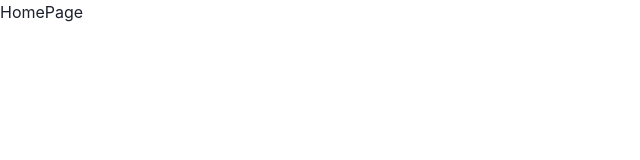
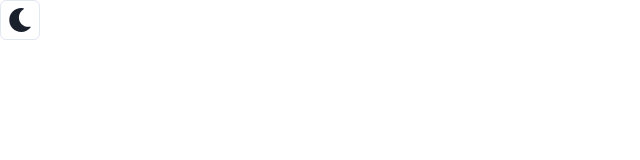
Before and after one commit to avintimilsina/Chirp, a Next.js app: page / in a window 1280 px wide. Shown: the top 160 px of the page, without its empty margins (0-640 px from the left). Built offline with nearby package versions, Linux system fonts and the light colour scheme.

Commit message:
Made Theme Selector

```diff
--- a/firebase.ts
+++ b/firebase.ts
@@ -2,7 +2,6 @@ import { initializeApp } from "firebase/app";
 import { getAuth } from "firebase/auth";
 import { getFirestore } from "firebase/firestore";
 import { getStorage } from "firebase/storage";
-import { getAnalytics } from "firebase/analytics";
 
 const firebaseConfig = {
 	apiKey: process.env.NEXT_PUBLIC_FIREBASE_API_KEY,
@@ -14,7 +13,6 @@ const firebaseConfig = {
 };
 
 const app = initializeApp(firebaseConfig);
-const analytics = getAnalytics(app);
 
 export const auth = getAuth(app);
 export const db = getFirestore();
--- /dev/null
+++ b/src/components/ui/theme.tsx
@@ -0,0 +1,29 @@
+import { IconButton, useColorMode } from "@chakra-ui/react";
+import React from "react";
+import { FaSun, FaMoon } from "react-icons/fa";
+
+const ThemeSelector = () => {
+	const { colorMode, toggleColorMode } = useColorMode();
+
+	return (
+		<div>
+			{colorMode === "dark" ? (
+				<IconButton
+					variant="outline"
+					aria-label="dark"
+					icon={<FaSun size={24} color="white" />}
+					onClick={toggleColorMode}
+				/>
+			) : (
+				<IconButton
+					variant="outline"
+					aria-label="light"
+					icon={<FaMoon size={24} />}
+					onClick={toggleColorMode}
+				/>
+			)}
+		</div>
+	);
+};
+
+export default ThemeSelector;
--- a/src/pages/_app.tsx
+++ b/src/pages/_app.tsx
@@ -1,11 +1,12 @@
+import { theme } from "@/config/theme";
 import "@/styles/globals.css";
 import { ChakraProvider } from "@chakra-ui/react";
 import type { AppProps } from "next/app";
 
 export default function App({ Component, pageProps }: AppProps) {
-  return (
-    <ChakraProvider>
-      <Component {...pageProps} />
-    </ChakraProvider>
-  );
+	return (
+		<ChakraProvider theme={theme}>
+			<Component {...pageProps} />
+		</ChakraProvider>
+	);
 }
--- a/src/pages/index.tsx
+++ b/src/pages/index.tsx
@@ -1,8 +1,13 @@
+import ThemeSelector from "@/components/ui/theme";
 import { NextPage } from "next";
 import React from "react";
 
 const HomePage: NextPage = () => {
-  return <div>HomePage</div>;
+	return (
+		<div>
+			<ThemeSelector />
+		</div>
+	);
 };
 
 export default HomePage;
```
Also changed, not shown: package.json (+7 -1 lines), 1 other file (tests, documents, lock files or other folders). Lines whose indentation alone changed are shown as unchanged.
